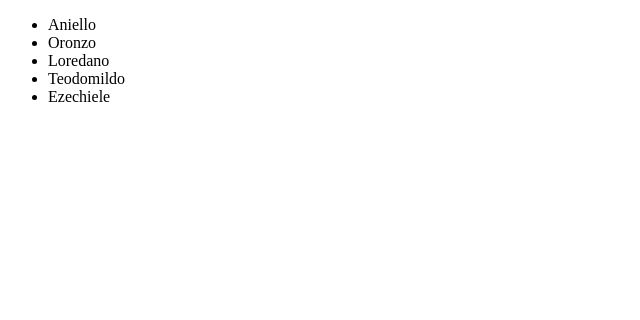
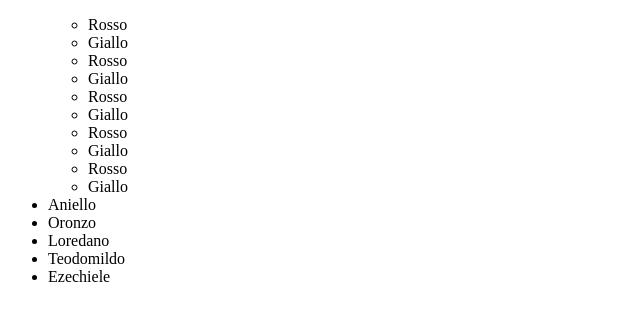
Before and after one commit to Vincedinardo21/js-jsnacks-blocco-1, a plain HTML site: page index.html in a window 1280 px wide. Shown: the whole page, without its empty margins (0-640 px from the left). Drawn offline with Linux system fonts and the light colour scheme.

Commit message:
Seconda lista (sbagliata)

```diff
--- a/index.html
+++ b/index.html
@@ -7,7 +7,9 @@
     <title>JSnack</title>
 </head>
 <body>
-    <ul class="esterna"></ul>
+    <ul class="esterna">
+        <ul class="interna"></ul>
+    </ul>
     <!-- Script -->
     <script src="myscript.js"></script>
 </body>
--- a/myscript.js
+++ b/myscript.js
@@ -1,9 +1,16 @@
 // Arrays
 var primoArray = ["Aniello", "Oronzo", "Loredano", "Teodomildo", "Ezechiele"];
 var secondoArray = ["Rosso", "Giallo"];
-const listaEst = document.querySelector("ul.esterna");
 
 for(let i = 0; i < primoArray.length; i++){
-    const elementoEst = `<li>${primoArray[i]}</li>`;
-    listaEst.innerHTML += elementoEst;
+    const ulEst = document.querySelector("ul.esterna");
+    const liEst = document.createElement("li");
+    liEst.append(primoArray[i]);
+    ulEst.append(liEst);
+    for(let j = 0; j < secondoArray.length; j++){
+        const ulInt = document.querySelector("ul.interna");
+        const liInt = document.createElement("li");
+        liInt.append(secondoArray[j]);
+        ulInt.append(liInt);
+    }
 }
```
